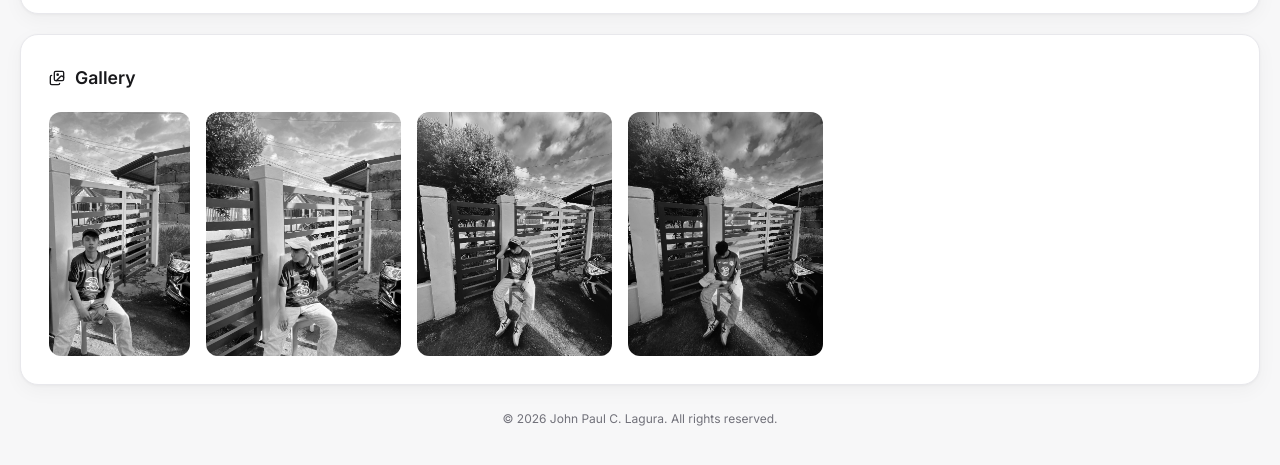
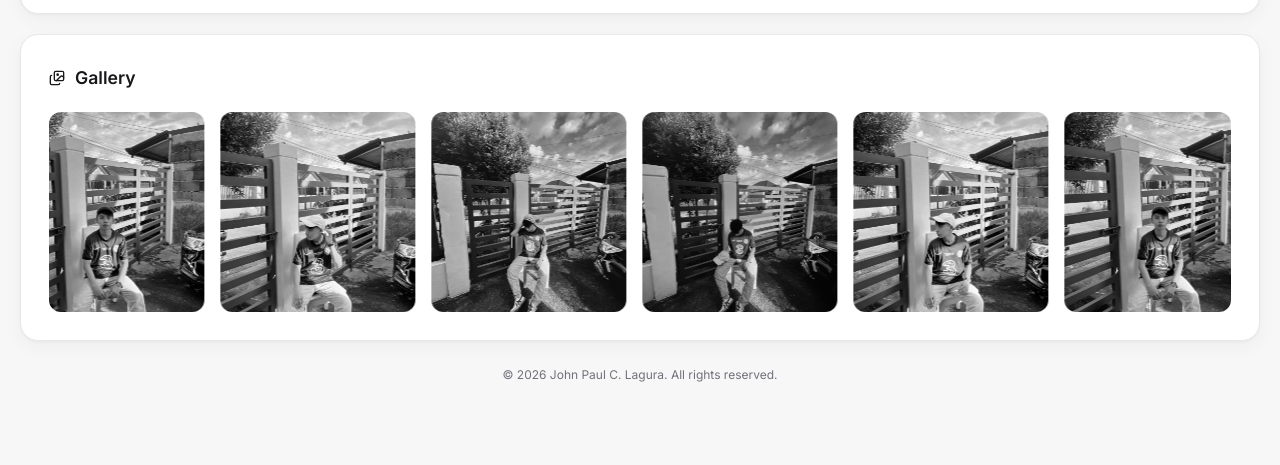
Before and after one commit to Jpp-Lagura/Portfolio, a plain HTML site: page index.html in a window 1280 px wide. Shown: the part 2114-2579 px from the top of the page. After the commit the page ends 2539 px from the top, so only its background shows below. Drawn offline with nearby package versions, Linux system fonts and the light colour scheme.

Commit message:
adjusting css and js

```diff
--- a/css/styles.css
+++ b/css/styles.css
@@ -607,6 +607,9 @@ a.row:hover {
     overflow: hidden;
     border-radius: 12px;
     margin: 0;
+    flex-shrink: 0;
+    width: 280px; /* or auto with fixed height */
+    height: 200px;
 }
 
 .gallery-track img {
--- a/js/script.js
+++ b/js/script.js
@@ -74,7 +74,6 @@ function renderContact(c, d) {
 
 async function renderGallery() {
     const gallery = document.getElementById('gallery');
-
     if (!gallery) return;
 
     // Show loading indicator
@@ -86,47 +85,29 @@ async function renderGallery() {
     `;
 
     try {
-        const response = await fetch('/data/data.json');
-
+        // Use relative path matching init()
+        const response = await fetch('data/data.json');
         if (!response.ok) {
             throw new Error(`Failed to load JSON: ${response.status}`);
         }
 
         const data = await response.json();
-
         if (!Array.isArray(data.gallery) || data.gallery.length === 0) {
             throw new Error('No gallery images found.');
         }
 
-        // Duplicate images for infinite scrolling
+        // Duplicate images for infinite scrolling loop
         const images = [...data.gallery, ...data.gallery];
-
         gallery.innerHTML = images.map((photo, index) => `
             <figure>
                 <img
-                    src="${photo.src}"
-                    alt="${photo.alt || 'Gallery image'}"
+                    src="${esc(photo.src)}"
+                    alt="${esc(photo.alt || 'Gallery image')}"
                     loading="${index < 3 ? 'eager' : 'lazy'}"
                     decoding="async"
                 >
             </figure>
         `).join('');
-
-        // Wait for the first 3 images to load or fail
-        const firstImages = [...gallery.querySelectorAll('img')].slice(0, 3);
-
-        await Promise.all(
-            firstImages.map(img => {
-                if (img.complete) return Promise.resolve();
-
-                return new Promise(resolve => {
-                    img.addEventListener('load', resolve, { once: true });
-                    img.addEventListener('error', resolve, { once: true });
-                });
-            })
-        );
-
-        gallery.classList.add('loaded');
 
         // Handle broken image paths
         gallery.querySelectorAll('img').forEach(img => {
@@ -135,9 +116,24 @@ async function renderGallery() {
             });
         });
 
+        // Wait for first 3 images OR timeout after 1.5s (prevents iOS Safari lockup)
+        const firstImages = [...gallery.querySelectorAll('img')].slice(0, 3);
+        const imageLoadPromises = firstImages.map(img => {
+            if (img.complete) return Promise.resolve();
+            return new Promise(resolve => {
+                img.addEventListener('load', resolve, { once: true });
+                img.addEventListener('error', resolve, { once: true });
+            });
+        });
+
+        const timeoutPromise = new Promise(resolve => setTimeout(resolve, 1500));
+        await Promise.race([Promise.all(imageLoadPromises), timeoutPromise]);
+
+        // Reveal gallery
+        gallery.classList.add('loaded');
+
     } catch (error) {
         console.error('Gallery error:', error);
-
         gallery.innerHTML = `
             <div class="gallery-error">
                 <p>Unable to load gallery images.</p>
```
